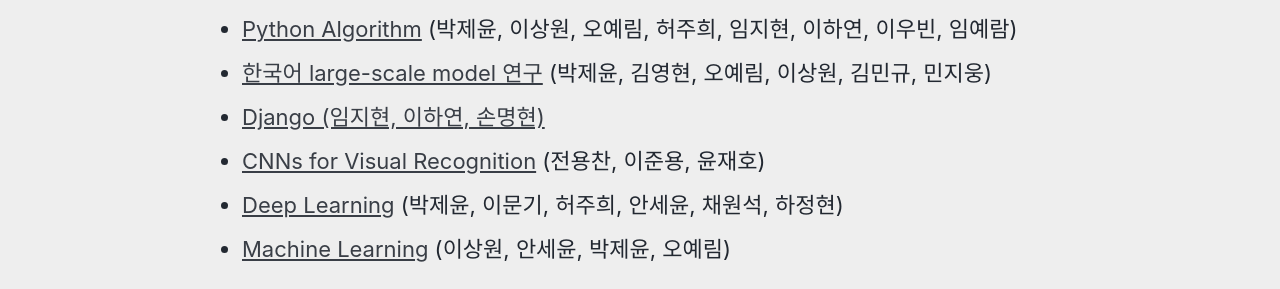
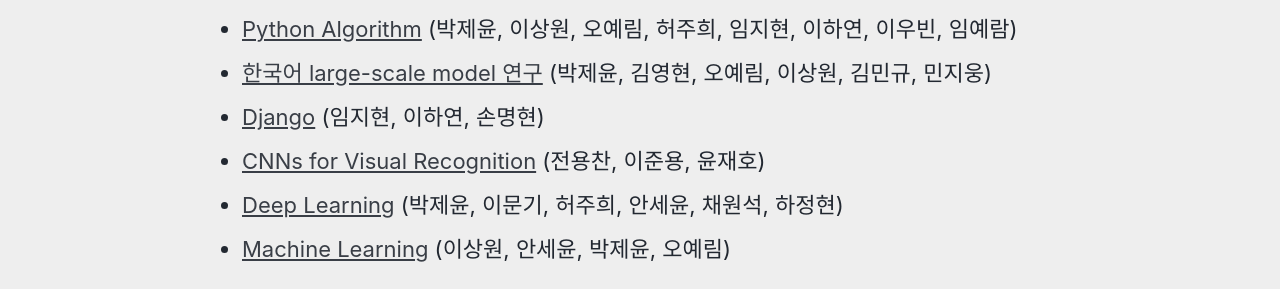
Before and after one commit to TAVEResearch/TAVEResearch.github.io, a Jekyll site: the page built from about.md, in a window 1280 px wide. Shown: the part 1388-1677 px from the top of the page. Built offline with Jekyll 4.4.1, drawn with Linux system fonts in a browser that asks for light colours; cached includes are drawn as plain includes.

```diff
--- a/about.md
+++ b/about.md
@@ -31,7 +31,7 @@ author_profile: false
 - Visual Tracking (원희지, 서준혁, 고승일, 김경준)
 - [Python Algorithm](https://github.com/TAVEResearch/TAVE_algorithm_study) (박제윤, 이상원, 오예림, 허주희, 임지현, 이하연, 이우빈, 임예람)
 - [한국어 large-scale model 연구](https://github.com/TAVEResearch/Korean_large-scale_model) (박제윤, 김영현, 오예림, 이상원, 김민규, 민지웅)
-- [Django (임지현, 이하연, 손명현)](https://github.com/TAVEResearch/AMA)
+- [Django](https://github.com/TAVEResearch/AMA) (임지현, 이하연, 손명현)
 - [CNNs for Visual Recognition](https://github.com/TAVEResearch/cs231n) (전용찬, 이준용, 윤재호)
 - [Deep Learning](https://github.com/TAVEResearch/deep_learning) (박제윤, 이문기, 허주희, 안세윤, 채원석, 하정현)
 - [Machine Learning](https://github.com/TAVEResearch/machine_learning) (이상원, 안세윤, 박제윤, 오예림)
```
